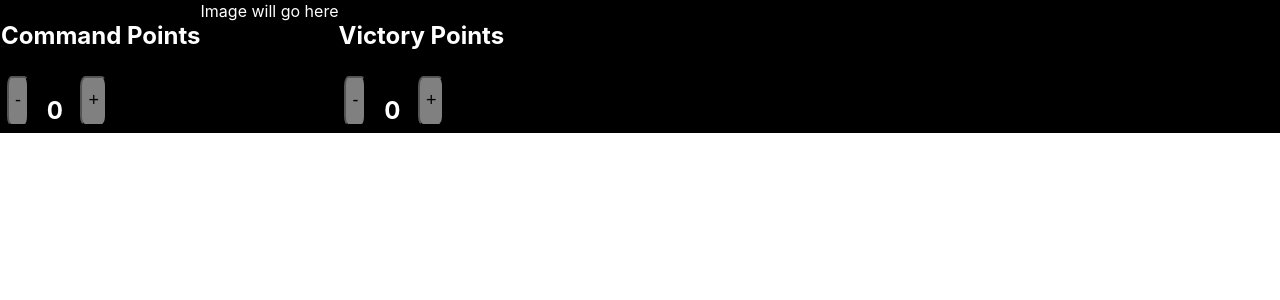
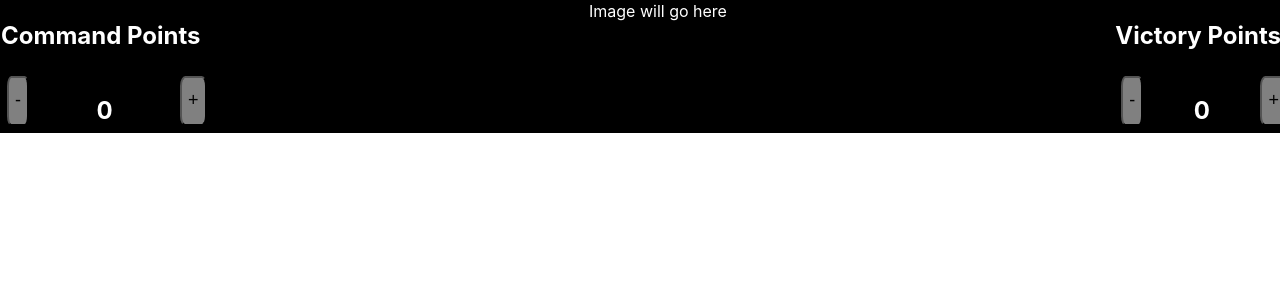
Before and after one commit to tylerfurgalack/kill-team-app, a React (Create React App) app: page / in a window 1280 px wide. Shown: the top 300 px of the page. Built offline with nearby package versions, Linux system fonts and the light colour scheme.

Commit message:
Minor css edits

```diff
--- a/src/App.css
+++ b/src/App.css
@@ -1,7 +1,9 @@
 .appContainer{
-  width: auto;
+  display: flex;
+  justify-content: space-between;
+  width: 100%;
   height: auto;
   border: 1px solid black;
   background-color: black;
-  display: flex;
+
 }
--- a/src/components/Counter.css
+++ b/src/components/Counter.css
@@ -1,6 +1,6 @@
 .container {
     padding: 5px;
-    width: 100px;
+    width: 100%;
     height: 50px;
     background-color: black;
     border: 1px solid black;
```
